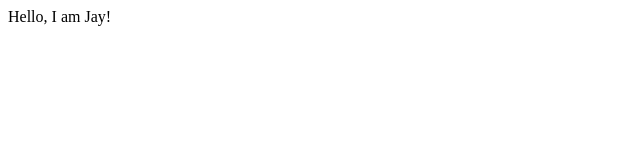
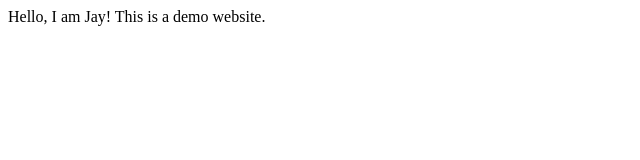
Before and after one commit to tj3905/jay-Thakkar-Portfolio, a plain HTML site: page index.html in a window 1280 px wide. Shown: the whole page, without its empty margins (0-640 px from the left). Drawn offline with Linux system fonts and the light colour scheme.

Commit message:
update text

```diff
--- a/index.html
+++ b/index.html
@@ -8,5 +8,6 @@
 </head>
 <body>
     Hello, I am Jay!
+    This is a demo website.
 </body>
 </html>
```
